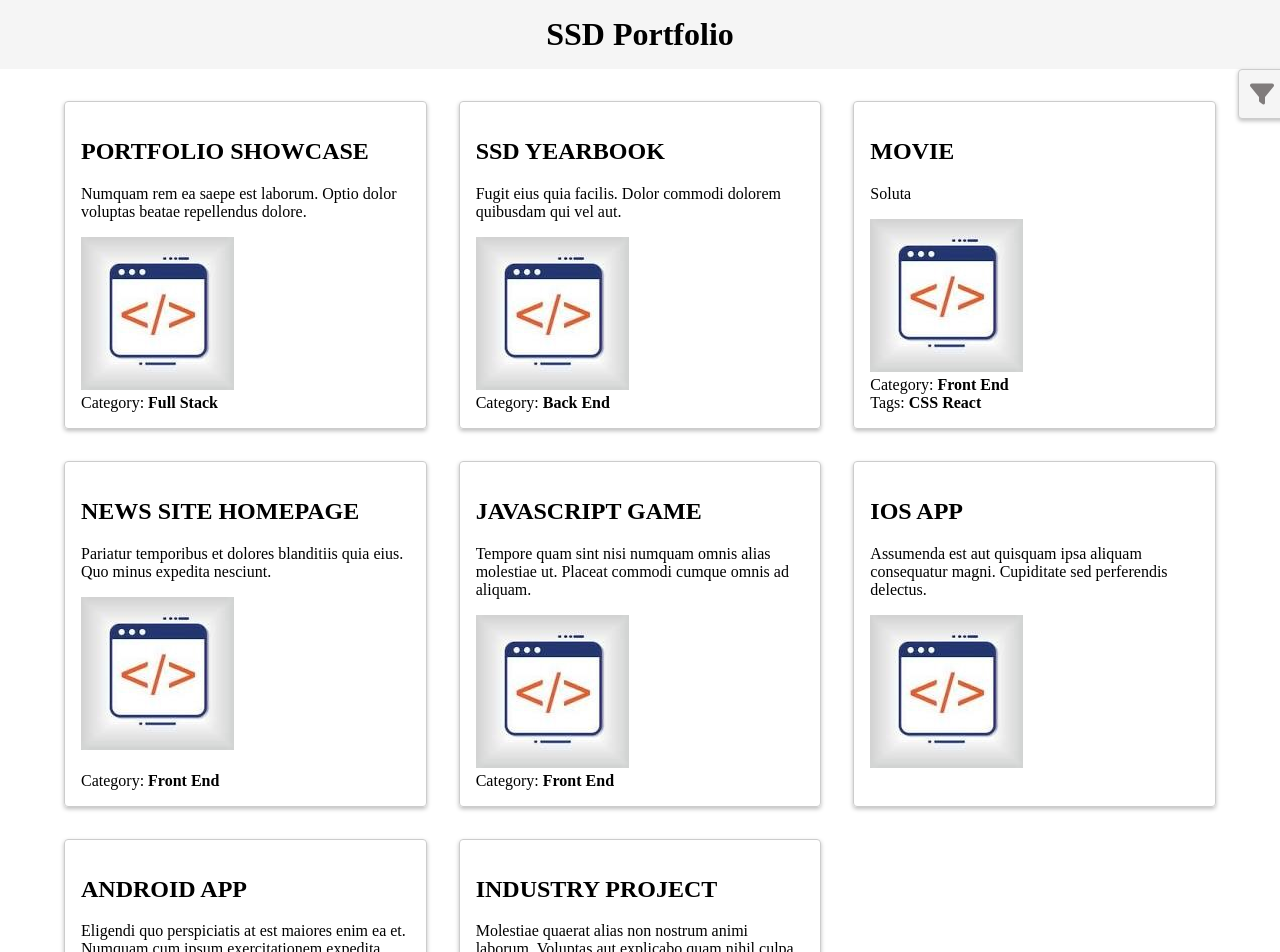
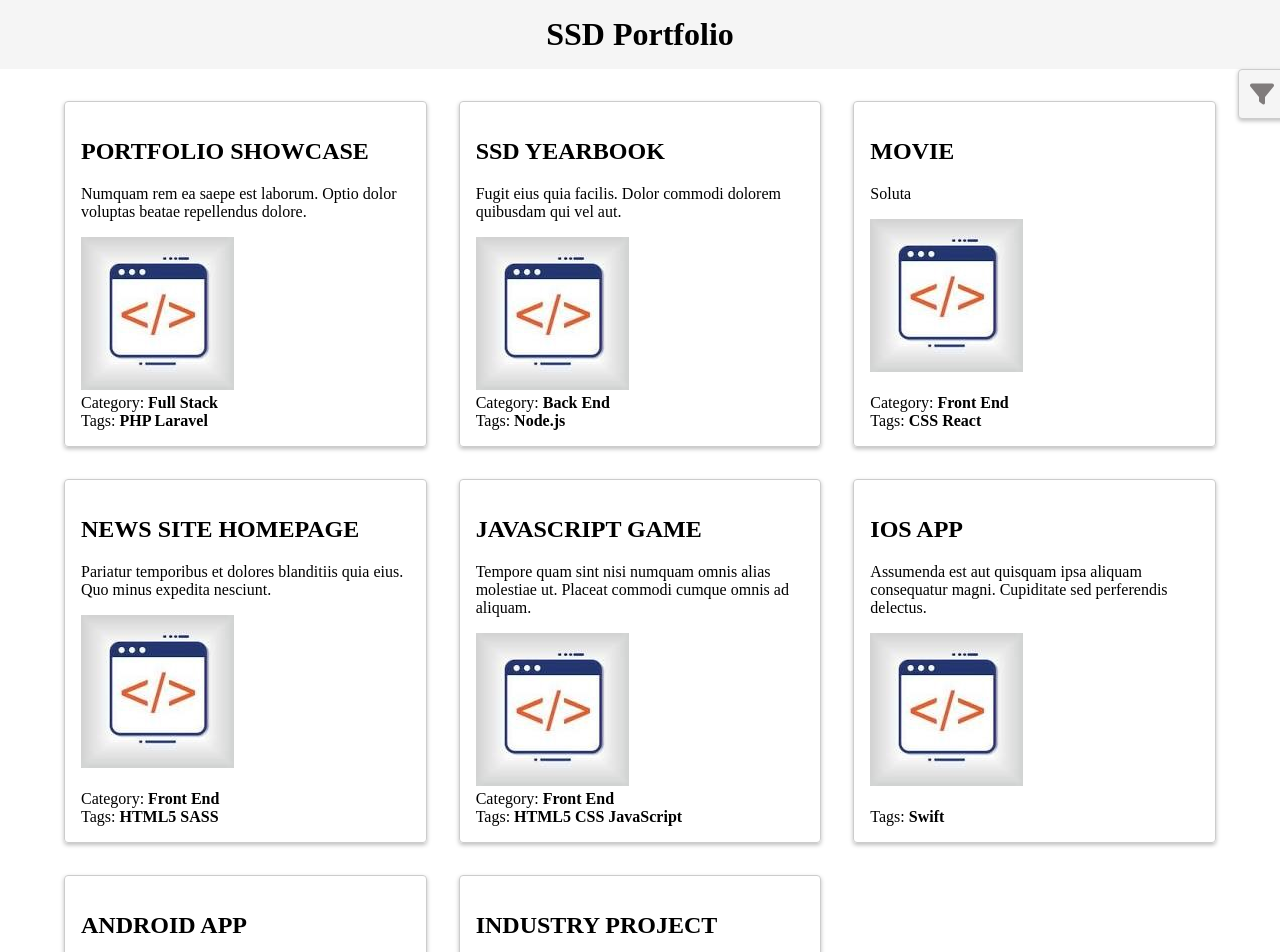
Before and after one commit to adamrodrigues11/angular-portfolio-project, an Angular app: page / in a window 1280 px wide. Shown: the top 952 px of the page. Built offline with nearby package versions, Linux system fonts and the light colour scheme.

Commit message:
added more tags

```diff
--- a/src/app/data/projects.ts
+++ b/src/app/data/projects.ts
@@ -15,7 +15,18 @@ export const PROJECTS: Project[] = [
         "created_at": "2023-02-24T01:10:14.000000Z",
         "updated_at": "2023-02-24T01:10:14.000000Z",
         "category": { "id": 3, "slug": "full-stack", "name": "Full Stack" },
-        "tags": []
+        "tags": [
+          {
+            "id": 1,
+            "name": "PHP",
+            "slug": "php",
+          },
+          {
+            "id": 2,
+            "name": "Laravel",
+            "slug": "laravel",
+          }
+        ]
     },
     {
         "id": 2,
@@ -31,7 +42,13 @@ export const PROJECTS: Project[] = [
         "created_at": "2023-02-24T01:10:14.000000Z",
         "updated_at": "2023-02-24T01:10:14.000000Z",
         "category": { "id": 1, "slug": "back-end", "name": "Back End" },
-        "tags": []
+        "tags": [
+            {
+                "id": 3,
+                "name": "Node.js",
+                "slug": "node-js",
+            }
+        ]
     },
     {
         "id": 3,
@@ -52,13 +69,11 @@ export const PROJECTS: Project[] = [
             "id": 10,
             "name": "CSS",
             "slug": "css",
-            // "pivot": { "projects_id": 3, "tags_id": 10 }
           },
           {
             "id": 4,
             "name": "React",
             "slug": "react",
-            // "pivot": { "projects_id": 3, "tags_id": 4 }
           }
         ]
     },
@@ -76,7 +91,18 @@ export const PROJECTS: Project[] = [
         "created_at": "2023-02-24T01:10:14.000000Z",
         "updated_at": "2023-02-24T01:10:14.000000Z",
         "category": { "id": 2, "slug": "front-end", "name": "Front End" },
-        "tags": []
+        "tags": [
+            {
+                "id": 11,
+                "name": "HTML5",
+                "slug": "html5",
+            },
+            {
+                "id": 12,
+                "name": "SASS",
+                "slug": "sass",
+            }
+        ]
     },
     {
         "id": 5,
@@ -92,7 +118,23 @@ export const PROJECTS: Project[] = [
         "created_at": "2023-02-24T01:10:14.000000Z",
         "updated_at": "2023-02-24T01:10:14.000000Z",
         "category": { "id": 2, "slug": "front-end", "name": "Front End" },
-        "tags": []
+        "tags": [
+            {
+                "id": 11,
+                "name": "HTML5",
+                "slug": "html5",
+            },
+            {
+                "id": 10,
+                "name": "CSS",
+                "slug": "css",
+            },
+            {
+                "id": 13,
+                "name": "JavaScript",
+                "slug": "javascript",
+            }
+        ]
     },
     {
         "id": 6,
@@ -108,7 +150,13 @@ export const PROJECTS: Project[] = [
         "created_at": "2023-02-24T01:10:14.000000Z",
         "updated_at": "2023-02-24T01:10:14.000000Z",
         "category": null,
-        "tags": []
+        "tags": [
+            {
+                "id": 14,
+                "name": "Swift",
+                "slug": "swift",
+            },
+        ]
     },
     {
         "id": 7,
--- a/src/app/data/tags.ts
+++ b/src/app/data/tags.ts
@@ -14,4 +14,5 @@ export const TAGS: Tag[] = [
     { "id": 11, "name": "HTML5", "slug": "html5" },
     { "id": 12, "name": "SASS", "slug": "sass" },
     { "id": 13, "name": "JavaScript", "slug": "javascript" },
+    { "id": 14, "name": "Swift", "slug": "swift" },
 ];
--- a/src/app/project.service.ts
+++ b/src/app/project.service.ts
@@ -48,19 +48,19 @@ export class ProjectService {
       return of(this.filterProjectsByTags(tagFilters!));
     }
 
-    // union filtering
+    // // union filtering
+    // // otherwise, if both filter arrays are passed and non-empty, get the union of the filtered projects by category and tag
+    // const filteredProjects = projectArrayUnion(
+    //   this.filterProjectsByCategories(categoryFilters!),
+    //   this.filterProjectsByTags(tagFilters!)
+    // );
+    // return of(filteredProjects);
+
+    // intersection filtering
     // otherwise, if both filter arrays are passed and non-empty, get the union of the filtered projects by category and tag
-    const filteredProjects = projectArrayUnion(
-      this.filterProjectsByCategories(categoryFilters!),
-      this.filterProjectsByTags(tagFilters!)
-    );
+    const projectsByCategory = this.filterProjectsByCategories(categoryFilters!); // filter by categories first
+    const filteredProjects = this.filterProjectsByTags(tagFilters!, projectsByCategory); // then filter by tags
     return of(filteredProjects);
-
-    // // intersection filtering
-    // // otherwise, if both filter arrays are passed and non-empty, get the union of the filtered projects by category and tag
-    // const projectsByCategory = this.filterProjectsByCategories(categoryFilters!); // filter by categories first
-    // const filteredProjects = this.filterProjectsByTags(tagFilters!, projectsByCategory); // then filter by tags
-    // return of(filteredProjects);
 
   }
 }
```
